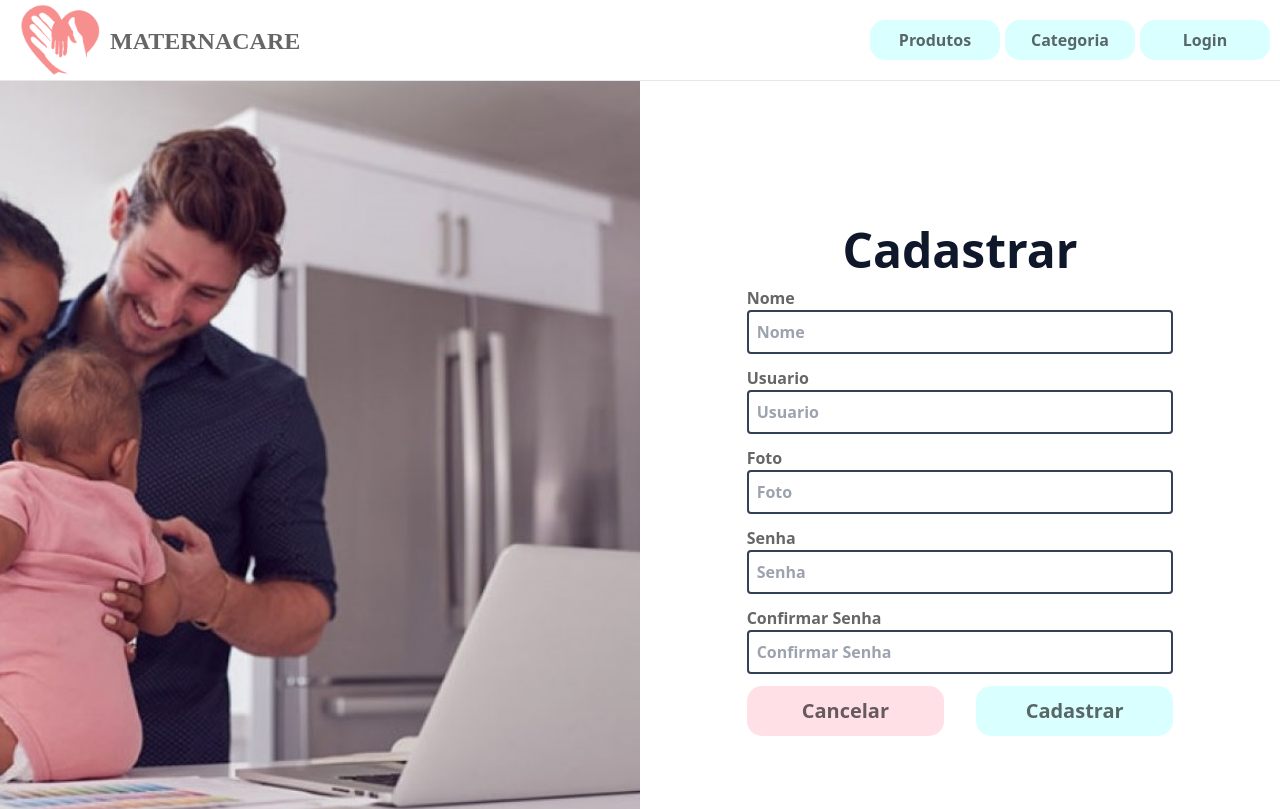
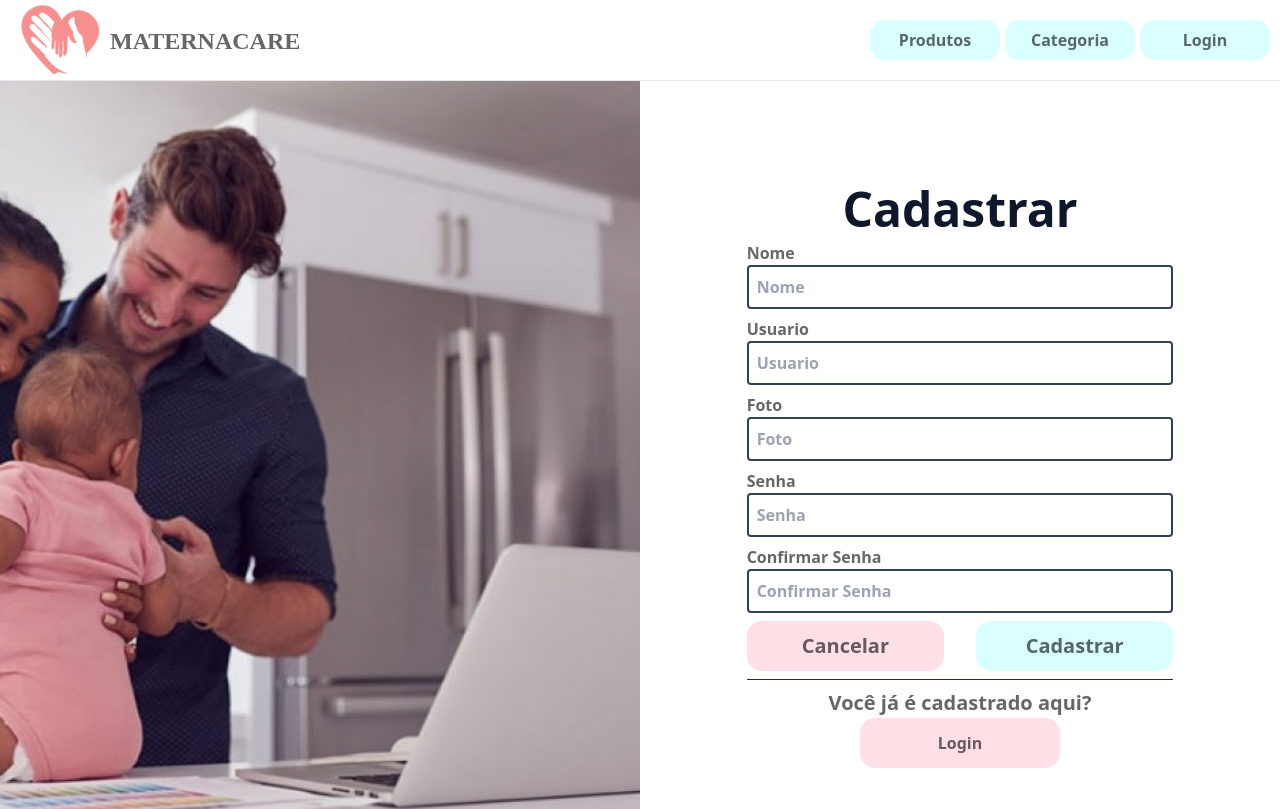
Before and after one commit to Juanmalachias/MaternaCare-Front-End, a React (Vite) app: page /cadastro in a window 1280 px wide. Shown: the top 809 px of the page. Built offline with nearby package versions, Linux system fonts and the light colour scheme.

Commit message:
Estilização MaternaCare - task11 @TonyKerr07 | @Juanmalachias | @PatiSoldo | 18 10

```diff
--- a/src/paginas/cadastro/Cadastro.tsx
+++ b/src/paginas/cadastro/Cadastro.tsx
@@ -1,5 +1,5 @@
 import React, { ChangeEvent, useEffect, useState } from 'react'
-import { useNavigate, useSubmit } from 'react-router-dom'
+import { Link, useNavigate, useSubmit } from 'react-router-dom'
 import Usuario from '../../models/Usuario'
 import { cadastrarUsuario } from '../../service/Service'
 import './Cadastro.css'
@@ -74,7 +74,7 @@ function Cadastro() {
     <>
       <div className="grid grid-cols-1 lg:grid-cols-2 h-screen place-items-center font-bold ">
         <div className="fundoCadastro hidden lg:block"></div>
-        <form className='flex justify-center items-center flex-col w-2/3 gap-3' onSubmit={cadastrarNovoUsuario}>
+        <form className='flex justify-center items-center flex-col w-2/3 gap-2' onSubmit={cadastrarNovoUsuario}>
           <h2 className='text-slate-900 text-5xl fonteCadastrar'>Cadastrar</h2>
           <div className="flex flex-col w-full">
             <label htmlFor="nome">Nome</label>
@@ -144,6 +144,15 @@ function Cadastro() {
               Cadastrar
             </button>
           </div>
+          <hr className="border-slate-800 w-full" />
+
+          <p className='textoConta'>
+            Você já é cadastrado aqui?{' '}
+            <Link to="/login" className="hover:underline linkCadastro">
+              <button className='cadastroBotao'>Login</button>
+            </Link>
+          </p>
+          <hr/>
         </form>
       </div>
     </>
```
